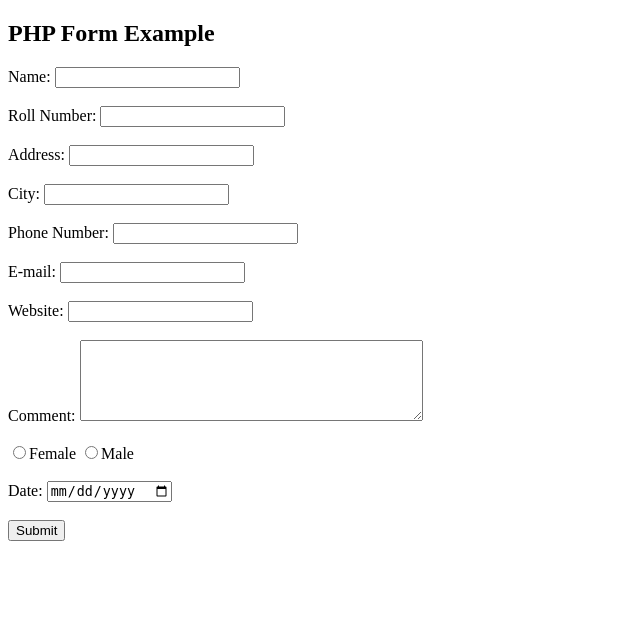
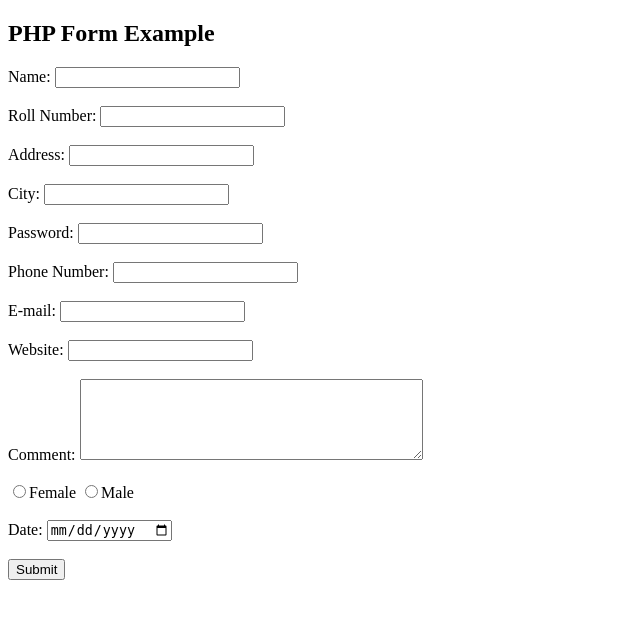
Before and after one commit to moonkabir/scc-project, a PHP site: page /form.php in a window 1280 px wide. Shown: the top 619 px of the page, without its empty margins (0-640 px from the left). Run offline with PHP 8.4, Linux system fonts and the light colour scheme.

Commit message:
Update form.php

```diff
--- a/class9/form.php
+++ b/class9/form.php
@@ -22,6 +22,8 @@
         Address: <input type="text">
         <br><br>
         City: <input type="text">
+	<br><br>
+        Password: <input type="password">
         <br><br>
         Phone Number: <input type="number">
         <br><br>
```
